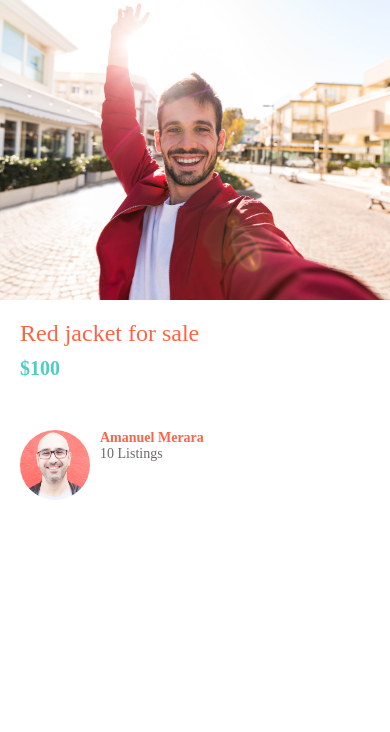
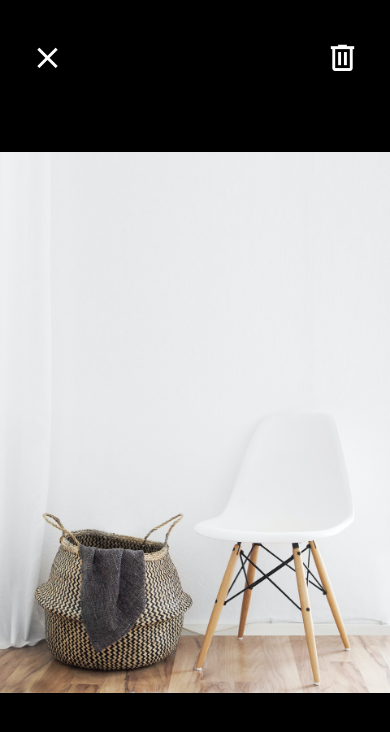
Before and after one commit to Amaankaa/DoneWithIt, a React Native app: screen / in a window 390 px wide. Shown: the top 732 px of the page. Built offline with nearby package versions, Linux system fonts and the light colour scheme.

Commit message:
Modified the ViewImageScreen to use icons from '@expo/vector-icon'

```diff
--- a/App.js
+++ b/App.js
@@ -20,12 +20,13 @@
 
 import Card from './app/components/Card';
 import ListingDetailsScreen from './app/components/ListingDetailsScreen';
+import ViewImageScreen from './app/screens/ViewImageScreen';
 
 export default function App() {
 
   return (
 
-    <ListingDetailsScreen />
+    <ViewImageScreen />
 
   );
 }
--- a/app/screens/ViewImageScreen.js
+++ b/app/screens/ViewImageScreen.js
@@ -2,12 +2,17 @@
 import { Image, StyleSheet, View } from 'react-native';
 
 import colors from '../config/colors';
+import { MaterialCommunityIcons } from '@expo/vector-icons';
 
 function ViewImageScreen(props) {
     return (
         <View style = {styles.container}>
-            <View style={styles.closeIcon}></View>
-            <View style={styles.deleteIcon}></View>
+            <View style={styles.closeIcon}>
+                <MaterialCommunityIcons name='close' color="white" size={35}/>
+            </View>
+            <View style={styles.deleteIcon}>
+            <MaterialCommunityIcons name='trash-can-outline' color="white" size={35}/>
+            </View>
             <Image resizeMode='contain' style = {styles.image} source={require('../assets/chair.jpg')}/>
         </View>
     );
@@ -16,9 +21,6 @@
 const styles = StyleSheet.create({
 
     closeIcon: {
-        width: 50,
-        height: 50,
-        backgroundColor: colors.primary,
         position: 'absolute',
         top: 40,
         left: 30
@@ -30,9 +32,6 @@
     },
 
     deleteIcon: {
-        width: 50,
-        height: 50,
-        backgroundColor: colors.secondary,
         position: 'absolute',
         top: 40,
         right: 30
--- a/package.json
+++ b/package.json
@@ -10,6 +10,7 @@
     "web": "expo start --web"
   },
   "dependencies": {
+    "@expo/vector-icons": "^14.0.4",
     "@react-native-community/hooks": "^100.1.0",
     "expo": "~52.0.37",
     "expo-status-bar": "~2.0.1",
```
Also changed, not shown: 1 other file (tests, documents, lock files or other folders).
